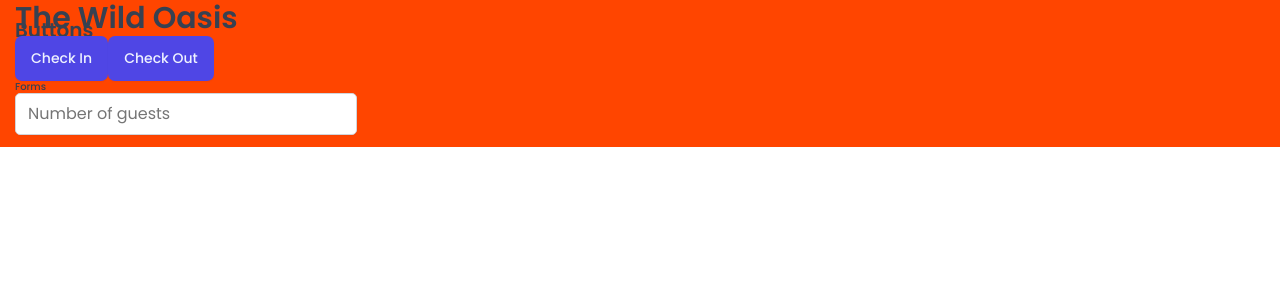
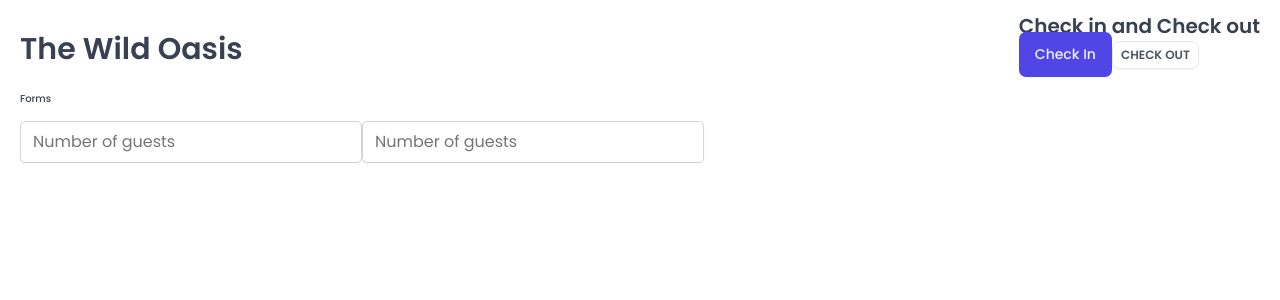
Before and after one commit to seyfe-esubalew/React-the-wild-oasis, a React (Vite) app: page / in a window 1280 px wide. Shown: the top 300 px of the page. Built offline with nearby package versions, Linux system fonts and the light colour scheme; a web font is replaced by a local one.

Commit message:
building reusable components

```diff
--- a/src/App.jsx
+++ b/src/App.jsx
@@ -3,24 +3,36 @@
 import Button from "./ui/Button";
 import Input from "./ui/Input";
 import Heading from "./ui/Heading";
+import Row from "./ui/Row";
 
 const StyledApp = styled.div`
-  background-color: orangered;
-  padding: 1.2rem 1.5rem;
+  padding: 20px;
 `;
 function App() {
   return (
     <>
       <GlobalStyles />
       <StyledApp>
-        <Heading as="h1">The Wild Oasis</Heading>
-        <Heading as="h2">Buttons</Heading>
+        <Row>
+          <Row type="horizontal">
+            <Heading as="h1">The Wild Oasis</Heading>
+            <div>
+              <Heading as="h2">Check in and Check out</Heading>
 
-        <Button>Check In</Button>
-        <Button>Check Out</Button>
-
-        <Heading as="h3">Forms</Heading>
-        <Input type="number" placeholder="Number of guests" />
+              <Button>Check In</Button>
+              <Button variation="secondary" size="small">
+                Check Out
+              </Button>
+            </div>
+          </Row>
+          <Row>
+            <Heading as="h3">Forms</Heading>
+            <form>
+              <Input type="number" placeholder="Number of guests" />
+              <Input type="number" placeholder="Number of guests" />
+            </form>
+          </Row>
+        </Row>
       </StyledApp>
     </>
   );
--- a/src/ui/Button.jsx
+++ b/src/ui/Button.jsx
@@ -49,18 +49,14 @@
 };
 
 const Button = styled.button`
-  background-color: var(--color-brand-600);
   border: none;
   border-radius: 7px;
-  padding: 1.2rem 1.6rem;
-  font-weight: 500;
-  color: var(--color-brand-50);
   box-shadow: var(--shadow-sm);
-  font-size: 1.4rem;
-  cursor: pointer;
-  &:hover {
-    background-color: var(--color-brand-700);
-  }
+  ${(props) => sizes[props.size]}
+  ${(props) => variations[props.variation]}
 `;
-
+Button.defaultProps = {
+  variation: "primary",
+  size: "medium",
+};
 export default Button;
--- a/src/ui/Heading.jsx
+++ b/src/ui/Heading.jsx
@@ -2,21 +2,21 @@
 
 const Heading = styled.h1`
   ${(props) =>
-    props.as == "h1" &&
+    props.as === "h1" &&
     css`
       font-size: 3rem;
       font-weight: 600;
     `}
 
   ${(props) =>
-    props.as == "h2" &&
+    props.as === "h2" &&
     css`
       font-size: 2rem;
       font-weight: 600;
     `}
 
     ${(props) =>
-    props.as == "h3" &&
+    props.as === "h3" &&
     css`
       font-size: 1rem;
       font-weight: 500;
--- /dev/null
+++ b/src/ui/Row.jsx
@@ -0,0 +1,22 @@
+import styled, { css } from "styled-components";
+
+const Row = styled.div`
+  display: flex;
+  ${(props) =>
+    props.type === "horizontal" &&
+    css`
+      justify-content: space-between;
+      align-items: center;
+    `}
+  ${(props) =>
+    props.type === "vertical" &&
+    css`
+      flex-direction: column;
+      gap: 1.6rem;
+    `}
+`;
+
+Row.defaultProps = {
+  type: "vertical",
+};
+export default Row;
```
